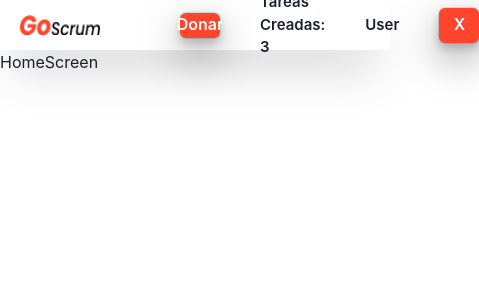
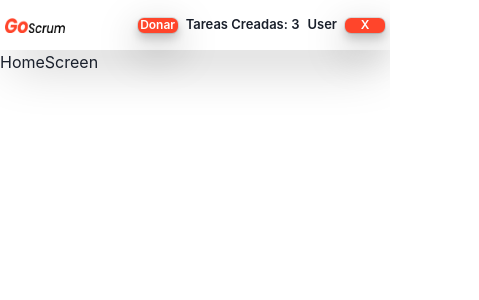
Before and after one commit to stick2yourmind/GoScrum, a React (Vite) app: page / in a window 390 px wide. Shown: the top 300 px of the page, 479 px wide, since content can reach past the window. Built offline with nearby package versions, Linux system fonts and the light colour scheme.

Commit message:
Responsive design

```diff
--- a/src/components/Navbar.jsx
+++ b/src/components/Navbar.jsx
@@ -9,13 +9,13 @@ const Navbar = () => {
       bg="#FFFFFF"
       boxShadow="2xl"
       direction="row"
-      fontSize="15px"
+      fontSize={{ base: '13px', sm: '15px' }}
       fontWeight="semibold"
       h="50px"
-      paddingX="20px"
-      spacing={10}
+      paddingX={{ base: '5px', sm: '20px' }}
+      spacing={{ base: 2, sm: 10 }}
     >
-      <Image alt="GoScrum Logo" h="20px" src={Logo} w="80px" />
+      <Image alt="GoScrum Logo" h={{ base: '15px', sm: '20px' }} src={Logo} w={{ base: '60px', sm: '80px' }} />
       <Spacer />
       <Button
         _hover={{ bg: 'white', color: 'primary.100', border: '2px', borderColor: 'primary.100' }}
@@ -24,7 +24,9 @@ const Navbar = () => {
         borderColor="primary.100"
         boxShadow="dark-lg"
         color="white"
-        h="25px"
+        fontSize={{ base: '12px', sm: '15px' }}
+        h={{ base: '15px', sm: '25px' }}
+        w={{ base: '35px', sm: '80px' }}
       >
         Donar
       </Button>
@@ -37,7 +39,9 @@ const Navbar = () => {
         borderColor="primary.100"
         boxShadow="dark-lg"
         color="white"
-        h="35px"
+        fontSize={{ base: '12px', sm: '15px' }}
+        h={{ base: '15px', sm: '25px' }}
+        w={{ base: '35px', sm: '35px' }}
       >
         X
       </Button>
```
